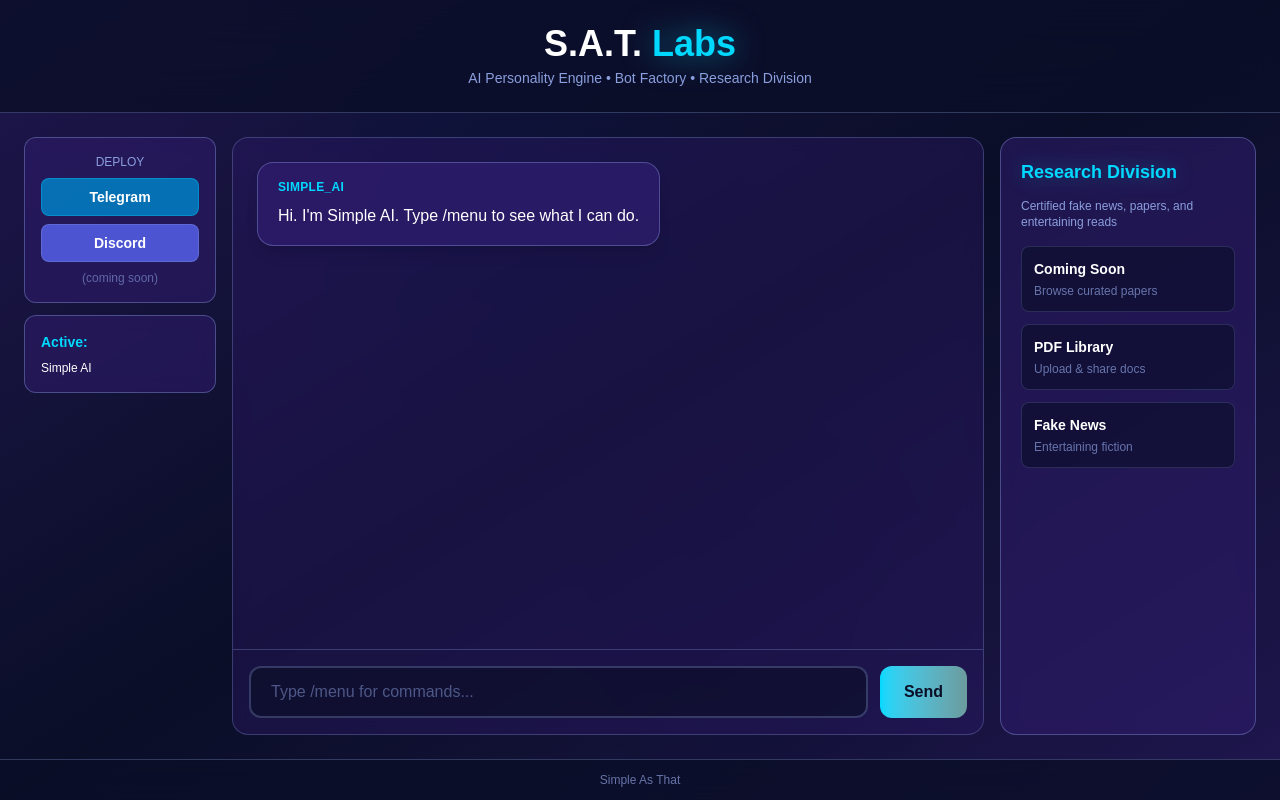
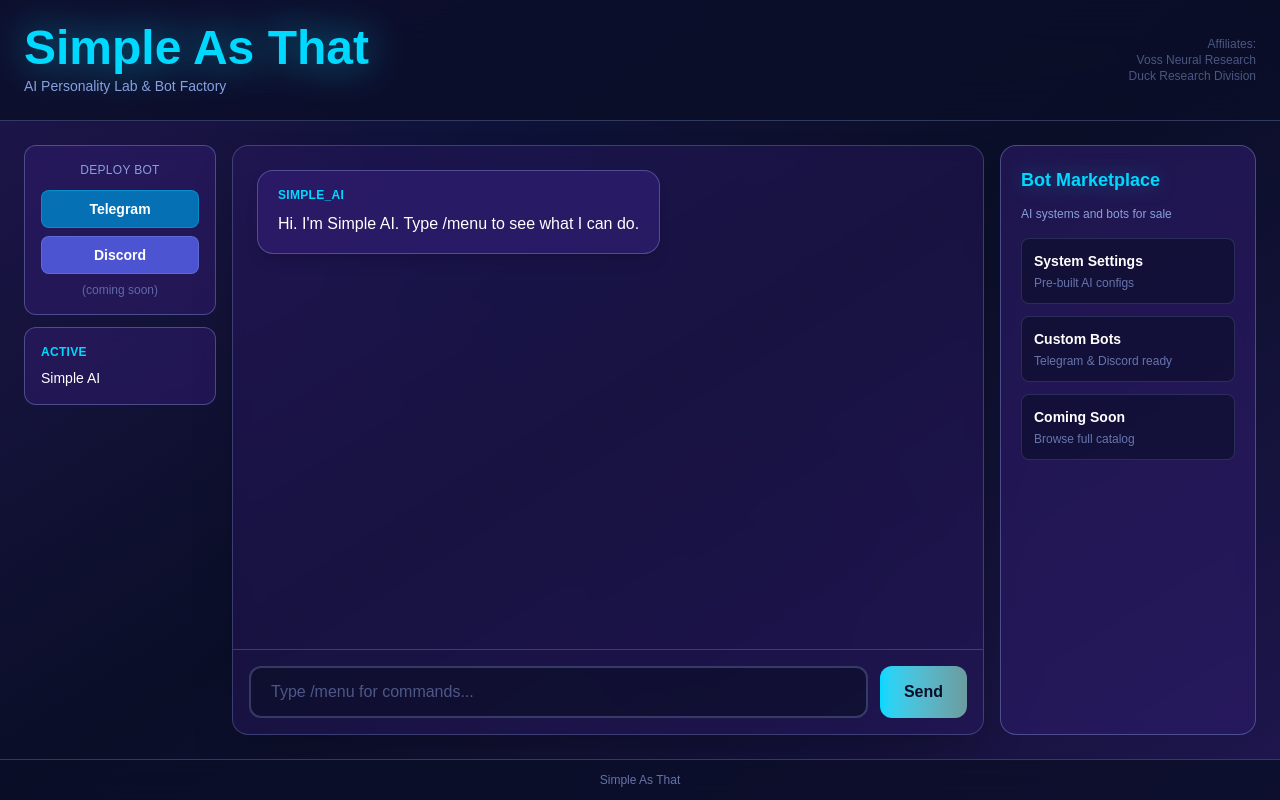
Before and after one commit to cybergod-duck/simple-as-that-lab, a Next.js app in the folder web/: page / in a window 1280 px wide. Built offline with nearby package versions, Linux system fonts and the light colour scheme.

Commit message:
Rebrand: Simple As That as main hub, focus on AI systems and bots

```diff
--- a/web/app/components/ChatInterface.js
+++ b/web/app/components/ChatInterface.js
@@ -26,7 +26,7 @@ export default function ChatInterface() {
     if (lower === '/menu') {
       setMessages(p => [...p,
         { role: 'user', content: cmd },
-        { role: 'assistant', content: '🟢 READY NOW:\n• /bots - Switch AI personalities\n• /chat - Talk with current persona\n• /switch [name] - Change personality\n• /default - Return to Simple AI\n\n🔨 COMING SOON:\n• /export - Generate Telegram/Discord bots\n• /research - Browse fake news & papers\n• Multi-bot deployment\n• Custom personality builder', persona: currentPersona.name }
+        { role: 'assistant', content: '🟢 READY NOW:\n• /bots - Switch AI personalities\n• /chat - Talk with current persona\n• /switch [name] - Change personality\n• /default - Return to Simple AI\n\n🔨 COMING SOON:\n• /export - Generate Telegram/Discord bots\n• Bot marketplace\n• Custom personality builder\n• System settings for sale', persona: currentPersona.name }
       ]);
       return true;
     }
@@ -52,11 +52,7 @@ export default function ChatInterface() {
       return true;
     }
     if (lower === '/export') {
-      setMessages(p => [...p, { role: 'user', content: cmd }, { role: 'assistant', content: 'Bot export coming soon! Generate Telegram and Discord configs.', persona: currentPersona.name }]);
-      return true;
-    }
-    if (lower === '/research') {
-      setMessages(p => [...p, { role: 'user', content: cmd }, { role: 'assistant', content: 'Research Division coming soon! Browse certified papers and fake news.', persona: currentPersona.name }]);
+      setMessages(p => [...p, { role: 'user', content: cmd }, { role: 'assistant', content: 'Bot export coming soon! Generate Telegram and Discord configs for any personality.', persona: currentPersona.name }]);
       return true;
     }
     return false;
@@ -96,37 +92,46 @@ export default function ChatInterface() {
       <div className="relative z-10 flex flex-col h-full">
         {/* Header */}
         <div className="p-6 border-b border-[#8B9FDE]/30 bg-[#0A0E27]/80 backdrop-blur-xl">
-          <h1 className="text-4xl font-bold text-white text-center">
-            S.A.T. <span className="text-[#00D9FF] drop-shadow-[0_0_15px_rgba(0,217,255,0.5)]">Labs</span>
-          </h1>
-          <p className="text-[#8B9FDE] text-sm text-center mt-1">
-            AI Personality Engine • Bot Factory • Research Division
-          </p>
+          <div className="flex items-center justify-between max-w-7xl mx-auto">
+            <div>
+              <h1 className="text-5xl font-bold text-[#00D9FF] drop-shadow-[0_0_20px_rgba(0,217,255,0.6)] mb-1">
+                Simple As That
+              </h1>
+              <p className="text-[#8B9FDE] text-sm">
+                AI Personality Lab & Bot Factory
+              </p>
+            </div>
+            <div className="text-right text-xs text-[#8B9FDE]/50">
+              <p>Affiliates:</p>
+              <p>Voss Neural Research</p>
+              <p>Duck Research Division</p>
+            </div>
+          </div>
         </div>
 
         {/* Main content - 3 columns */}
-        <div className="flex-1 flex gap-4 p-6 overflow-hidden">
-          {/* Left sidebar - Social buttons */}
+        <div className="flex-1 flex gap-4 p-6 max-w-7xl mx-auto w-full overflow-hidden">
+          {/* Left sidebar - Deploy buttons */}
           <div className="w-48 flex flex-col gap-3">
             <div className="bg-[#2D1B69]/60 backdrop-blur-sm border border-[#8B9FDE]/40 rounded-xl p-4 text-center">
-              <p className="text-[#8B9FDE] text-xs mb-2">DEPLOY</p>
-              <button className="w-full mb-2 px-4 py-2 rounded-lg bg-[#0088cc]/80 hover:bg-[#0088cc] text-white font-semibold text-sm transition-colors border border-[#00D9FF]/30">
+              <p className="text-[#8B9FDE] text-xs mb-3 uppercase tracking-wide">Deploy Bot</p>
+              <button className="w-full mb-2 px-4 py-2 rounded-lg bg-[#0088cc]/80 hover:bg-[#0088cc] text-white font-semibold text-sm transition-all hover:shadow-lg hover:shadow-[#0088cc]/30 border border-[#00D9FF]/30">
                 Telegram
               </button>
-              <button className="w-full px-4 py-2 rounded-lg bg-[#5865F2]/80 hover:bg-[#5865F2] text-white font-semibold text-sm transition-colors border border-[#8B9FDE]/30">
+              <button className="w-full px-4 py-2 rounded-lg bg-[#5865F2]/80 hover:bg-[#5865F2] text-white font-semibold text-sm transition-all hover:shadow-lg hover:shadow-[#5865F2]/30 border border-[#8B9FDE]/30">
                 Discord
               </button>
               <p className="text-[#8B9FDE]/60 text-xs mt-2">(coming soon)</p>
             </div>
 
             <div className="bg-[#2D1B69]/60 backdrop-blur-sm border border-[#8B9FDE]/40 rounded-xl p-4">
-              <p className="text-[#00D9FF] font-bold text-sm mb-2">Active:</p>
-              <p className="text-white text-xs">{currentPersona.name}</p>
+              <p className="text-[#00D9FF] font-bold text-xs mb-2 uppercase tracking-wide">Active</p>
+              <p className="text-white text-sm">{currentPersona.name}</p>
             </div>
           </div>
 
           {/* Center - Chat */}
-          <div className="flex-1 flex flex-col bg-[#2D1B69]/40 backdrop-blur-sm border border-[#8B9FDE]/30 rounded-2xl overflow-hidden">
+          <div className="flex-1 flex flex-col bg-[#2D1B69]/40 backdrop-blur-sm border border-[#8B9FDE]/30 rounded-2xl overflow-hidden shadow-2xl">
             <div className="flex-1 overflow-y-auto p-6 space-y-4">
               {messages.map((m, i) => (
                 <div key={i} className={m.role === 'user' ? 'flex justify-end' : 'flex justify-start'}>
@@ -176,25 +181,25 @@ export default function ChatInterface() {
             </div>
           </div>
 
-          {/* Right sidebar - Research Division */}
+          {/* Right sidebar - Marketplace */}
           <div className="w-64 bg-[#2D1B69]/60 backdrop-blur-sm border border-[#8B9FDE]/40 rounded-2xl p-5 overflow-y-auto">
-            <h3 className="text-[#00D9FF] font-bold text-lg mb-3 drop-shadow-[0_0_10px_rgba(0,217,255,0.3)]">Research Division</h3>
-            <p className="text-[#8B9FDE] text-xs mb-4">Certified fake news, papers, and entertaining reads</p>
+            <h3 className="text-[#00D9FF] font-bold text-lg mb-3 drop-shadow-[0_0_10px_rgba(0,217,255,0.3)]">Bot Marketplace</h3>
+            <p className="text-[#8B9FDE] text-xs mb-4">AI systems and bots for sale</p>
 
             <div className="space-y-3">
-              <div className="p-3 bg-[#0A0E27]/60 rounded-lg border border-[#8B9FDE]/20">
-                <p className="text-white text-sm font-semibold">Coming Soon</p>
-                <p className="text-[#8B9FDE]/70 text-xs mt-1">Browse curated papers</p>
+              <div className="p-3 bg-[#0A0E27]/60 rounded-lg border border-[#8B9FDE]/20 hover:border-[#00D9FF]/40 transition-colors cursor-pointer">
+                <p className="text-white text-sm font-semibold">System Settings</p>
+                <p className="text-[#8B9FDE]/70 text-xs mt-1">Pre-built AI configs</p>
+              </div>
+
+              <div className="p-3 bg-[#0A0E27]/60 rounded-lg border border-[#8B9FDE]/20 hover:border-[#00D9FF]/40 transition-colors cursor-pointer">
+                <p className="text-white text-sm font-semibold">Custom Bots</p>
+                <p className="text-[#8B9FDE]/70 text-xs mt-1">Telegram & Discord ready</p>
               </div>
 
               <div className="p-3 bg-[#0A0E27]/60 rounded-lg border border-[#8B9FDE]/20">
-                <p className="text-white text-sm font-semibold">PDF Library</p>
-                <p className="text-[#8B9FDE]/70 text-xs mt-1">Upload & share docs</p>
-              </div>
-
-              <div className="p-3 bg-[#0A0E27]/60 rounded-lg border border-[#8B9FDE]/20">
-                <p className="text-white text-sm font-semibold">Fake News</p>
-                <p className="text-[#8B9FDE]/70 text-xs mt-1">Entertaining fiction</p>
+                <p className="text-white text-sm font-semibold">Coming Soon</p>
+                <p className="text-[#8B9FDE]/70 text-xs mt-1">Browse full catalog</p>
               </div>
             </div>
           </div>
```
